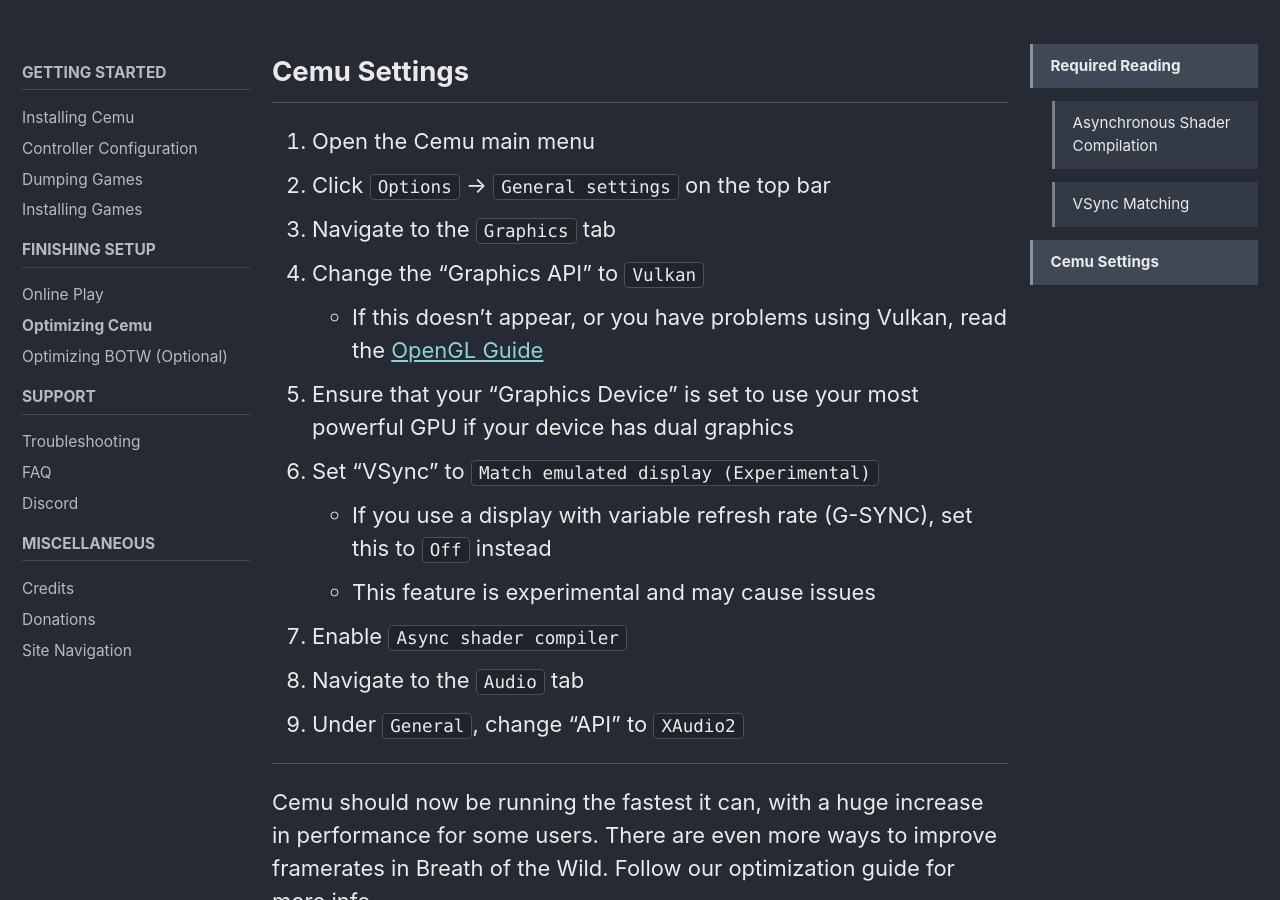
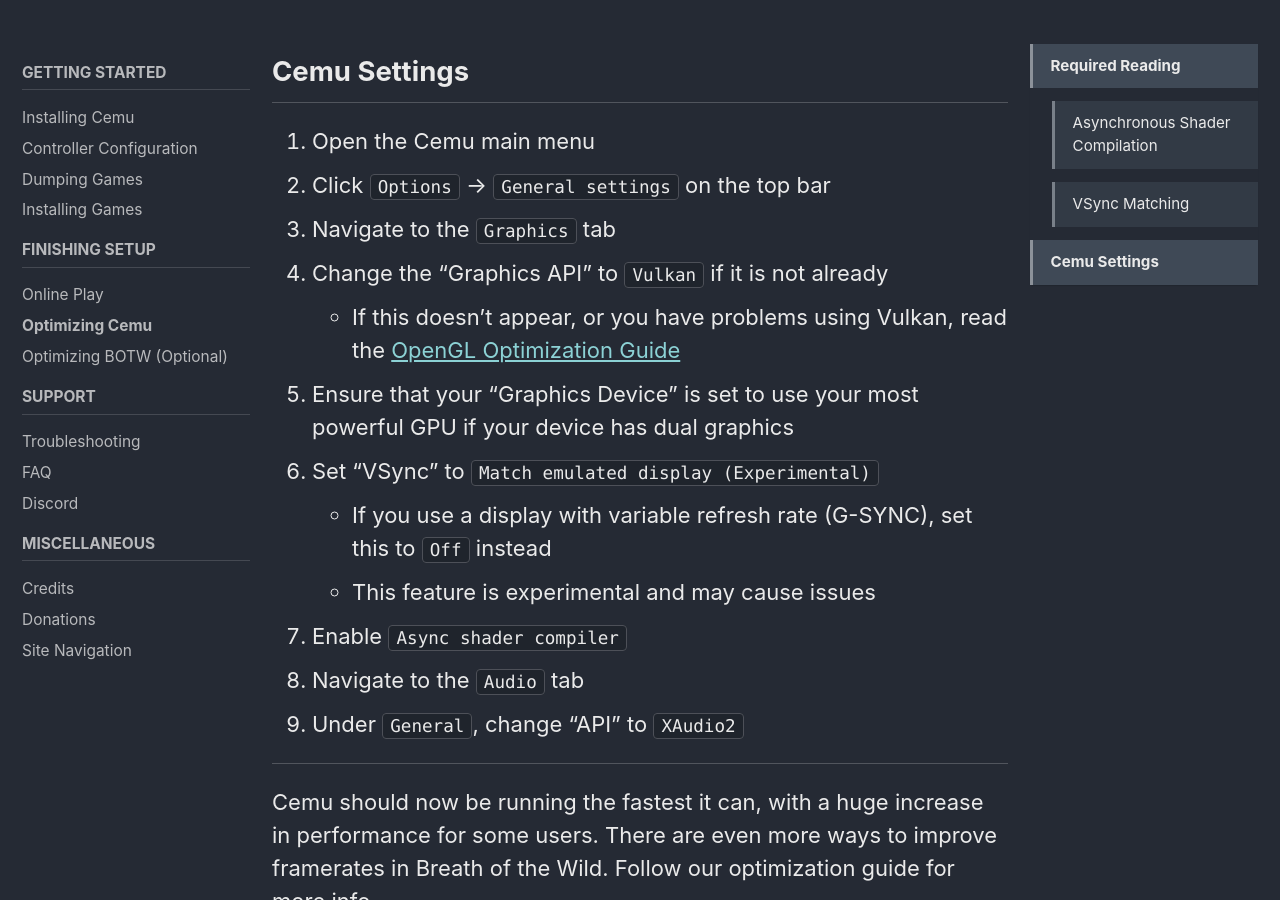
Before and after one commit to cfw-guide/cemu.cfw.guide, a Jekyll site: the page built from _pages/en_US/optimizing-cemu.md, in a window 1280 px wide and 900 px high, scrolled down 1925 px. Built offline with Jekyll 4.4.1, drawn with Linux system fonts in a browser that asks for light colours; cached includes are drawn as plain includes.

Commit message:
Update optimizing-cemu.md

```diff
--- a/_pages/en_US/optimizing-cemu.md
+++ b/_pages/en_US/optimizing-cemu.md
@@ -50,8 +50,8 @@
 1. Open the Cemu main menu
 1. Click `Options` -> `General settings` on the top bar
 1. Navigate to the `Graphics` tab
-1. Change the "Graphics API" to `Vulkan`
-  - If this doesn't appear, or you have problems using Vulkan, read the [OpenGL Guide](/optimizing-cemu-(opengl))
+1. Change the "Graphics API" to `Vulkan` if it is not already
+  - If this doesn't appear, or you have problems using Vulkan, read the [OpenGL Optimization Guide](/optimizing-cemu-(opengl))
 1. Ensure that your "Graphics Device" is set to use your most powerful GPU if your device has dual graphics
 1. Set "VSync" to `Match emulated display (Experimental)`
   - If you use a display with variable refresh rate (G-SYNC), set this to `Off` instead
```
